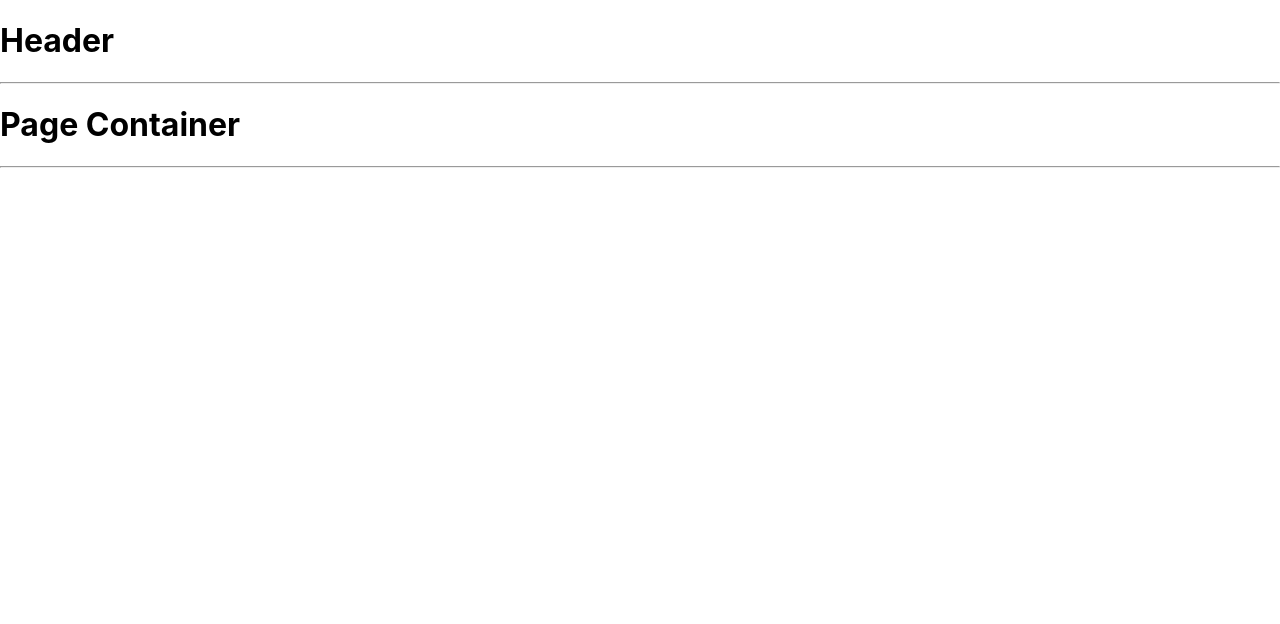
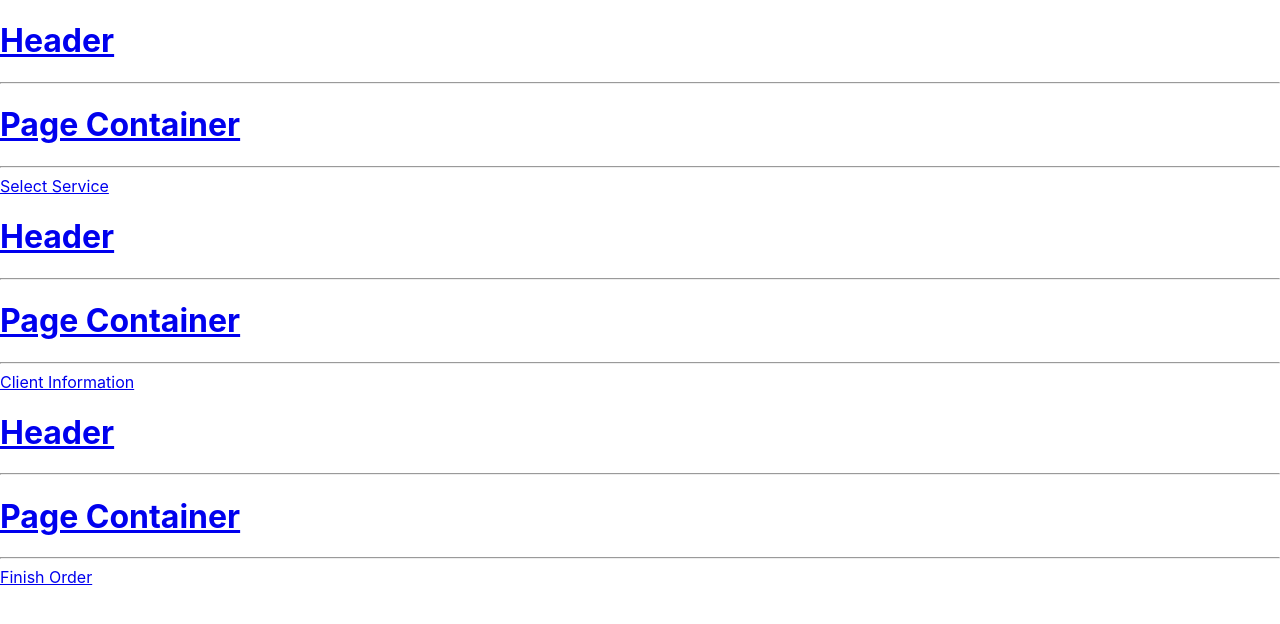
Before and after one commit to MikaelaMacari/BeautySalon, a React (Create React App) app: page /order/step in a window 1280 px wide. Shown: the top 624 px of the page. Built offline with nearby package versions, Linux system fonts and the light colour scheme.

Commit message:
Added app routes

```diff
--- a/package.json
+++ b/package.json
@@ -8,10 +8,10 @@
     "@testing-library/user-event": "^13.5.0",
     "@types/jest": "^27.5.2",
     "@types/node": "^16.11.56",
-    "@types/react": "^18.0.17",
     "@types/react-dom": "^18.0.6",
     "react": "^18.2.0",
     "react-dom": "^18.2.0",
+    "react-router-dom": "^6.3.0",
     "react-scripts": "5.0.1",
     "typescript": "^4.8.2",
     "web-vitals": "^2.1.4"
@@ -39,5 +39,8 @@
       "last 1 firefox version",
       "last 1 safari version"
     ]
+  },
+  "devDependencies": {
+    "@types/react": "^18.0.17"
   }
 }
--- a/src/App.tsx
+++ b/src/App.tsx
@@ -1,17 +1,6 @@
 import React from "react";
-import ClientInformation from "./pages/ClientInformation";
-import FinishOrder from "./pages/FinishOrder";
-import Main from "./pages/Main";
-import SelectService from "./pages/SelectService";
+import AppRoutes from "./router/AppRoutes";
 const App: React.FC = () => {
-  return (
-    <>
-      <Main />
-      {/* <SelectService />
-      <ClientInformation />
-      <FinishOrder /> */}
-    </>
-  );
+  return <AppRoutes />;
 };
-
 export default App;
--- a/src/index.tsx
+++ b/src/index.tsx
@@ -2,10 +2,13 @@ import React from "react";
 import ReactDOM from "react-dom/client";
 import "./index.css";
 import App from "./App";
+import { BrowserRouter } from "react-router-dom";
 
 const root = ReactDOM.createRoot(document.getElementById("root") as HTMLElement);
 root.render(
   <React.StrictMode>
-    <App />
+    <BrowserRouter>
+      <App />
+    </BrowserRouter>
   </React.StrictMode>
 );
--- a/src/pages/ClientInformation.tsx
+++ b/src/pages/ClientInformation.tsx
@@ -6,6 +6,7 @@ const ClientInformation: React.FC = () => {
     <div className="clientInformation">
       <Header />
       <PageContainer />
+      Client Information
     </div>
   );
 };
--- a/src/pages/FinishOrder.tsx
+++ b/src/pages/FinishOrder.tsx
@@ -6,6 +6,7 @@ const FinishOrder: React.FC = () => {
     <div className="finishOrder">
       <Header />
       <PageContainer />
+      Finish Order
     </div>
   );
 };
--- a/src/pages/Main.tsx
+++ b/src/pages/Main.tsx
@@ -6,6 +6,7 @@ const Main: React.FC = () => {
     <div className="main">
       <Header />
       <PageContainer />
+      Home
     </div>
   );
 };
--- a/src/pages/SelectService.tsx
+++ b/src/pages/SelectService.tsx
@@ -1,11 +1,16 @@
 import React from "react";
+import { useParams } from "react-router-dom";
 import Header from "../components/layout/Header";
 import PageContainer from "../components/layout/PageContainer";
 const SelectService: React.FC = () => {
+  const id = useParams();
+  console.log(id);
+
   return (
     <div className="selectService">
       <Header />
       <PageContainer />
+      Select Service
     </div>
   );
 };
--- /dev/null
+++ b/src/router/AppRoutes.tsx
@@ -0,0 +1,16 @@
+import { Route, Routes } from "react-router-dom";
+import Main from "../pages/Main";
+import SelectService from "../pages/SelectService";
+import OrderLayout from "./OrderLayout";
+const AppRoutes: React.FC = () => {
+  return (
+    <Routes>
+      <Route path="/" element={<Main />} />
+      <Route path="/order/step">
+        <Route index element={<OrderLayout />} />
+        <Route path=":id" element={<SelectService />} />
+      </Route>
+    </Routes>
+  );
+};
+export default AppRoutes;
--- /dev/null
+++ b/src/router/OrderLayout.tsx
@@ -0,0 +1,21 @@
+import { Link, Outlet } from "react-router-dom";
+import ClientInformation from "../pages/ClientInformation";
+import FinishOrder from "../pages/FinishOrder";
+import SelectService from "../pages/SelectService";
+const OrderLayout: React.FC = () => {
+  return (
+    <>
+      <Link to="/order/step/1">
+        <SelectService />
+      </Link>
+      <Link to="/order/step/2">
+        <ClientInformation />
+      </Link>
+      <Link to="/order/step/3">
+        <FinishOrder />
+      </Link>
+      <Outlet />
+    </>
+  );
+};
+export default OrderLayout;
```
Also changed, not shown: src/router/index.tsx (deleted), 1 other file (tests, documents, lock files or other folders).
